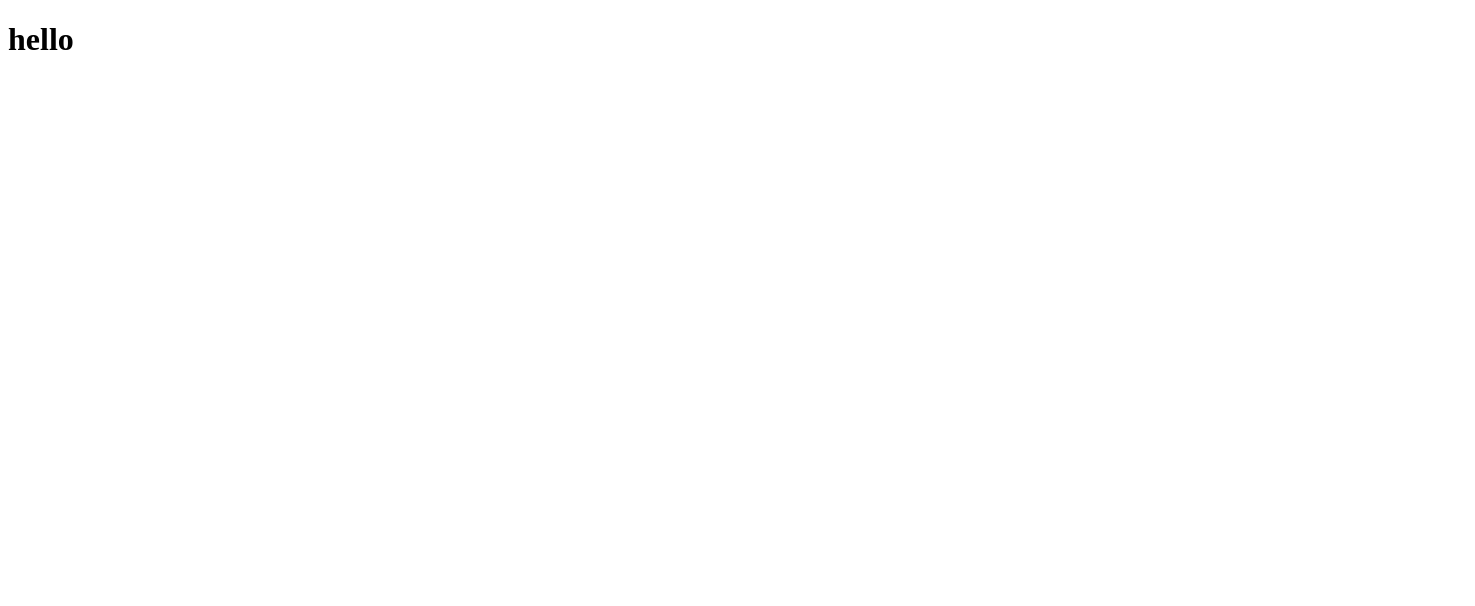
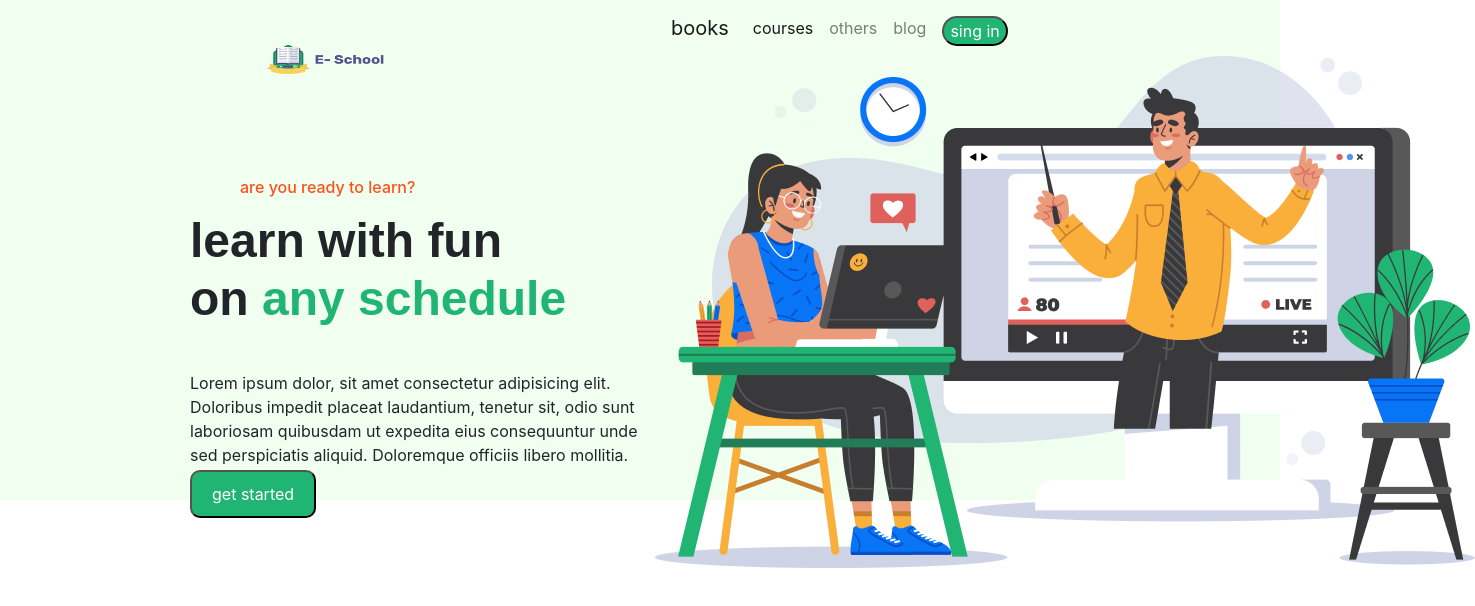
Before and after one commit to hironmokdom/e-school-resources, a plain HTML site: page index.html in a window 1280 px wide. Shown: the whole page, 1475 px wide, since content can reach past the window. Drawn offline with nearby package versions, Linux system fonts and the light colour scheme.

Commit message:
end my project

```diff
--- a/index.html
+++ b/index.html
@@ -4,9 +4,41 @@
     <meta charset="UTF-8">
     <meta name="viewport" content="width=device-width, initial-scale=1.0">
     <title>e-school</title>
+    <link rel="stylesheet" href="https://stackpath.bootstrapcdn.com/bootstrap/4.5.0/css/bootstrap.min.css" integrity="sha384-9aIt2nRpC12Uk9gS9baDl411NQApFmC26EwAOH8WgZl5MYYxFfc+NcPb1dKGj7Sk" crossorigin="anonymous">
+    <link rel="stylesheet" href="style.css">
 </head>
 <body>
-    <h1>hello</h1>
+    <div class="container-top">
+        <div class="row">
+            <div class="col-6">
+              <img class="top-img" src="images/ICON/Logo.png" alt="">
+              <h6>are you ready to learn?</h6>
+              <h1> learn with fun <br>on <span id="green">any schedule</span></h1>
+              <p class="lorem">Lorem ipsum dolor, sit amet consectetur adipisicing elit. Doloribus impedit placeat laudantium, tenetur sit, odio sunt laboriosam quibusdam ut expedita eius consequuntur unde sed perspiciatis aliquid. Doloremque officiis libero mollitia.</p>
+             <a href=""><button class="link-button">get started</button></a>
+            </div>
+            <div class="col-md-6">
+                <nav class="navbar navbar-expand-lg navbar-light">
+                    <a class="navbar-brand" href="#books">books</a>
+                    <button class="navbar-toggler" type="button" data-toggle="collapse" data-target="#navbarNavAltMarkup" aria-controls="navbarNavAltMarkup" aria-expanded="false" aria-label="Toggle navigation">
+                      <span class="navbar-toggler-icon"></span>
+                    </button>
+                    <div class="collapse navbar-collapse" id="navbarNavAltMarkup">
+                      <div class="navbar-nav">
+                        <a class="nav-item nav-link active" href="#courses">courses <span class="sr-only">(current)</span></a>
+                        <a class="nav-item nav-link" href="#others">others</a>
+                        <a class="nav-item nav-link" href="#blog">blog</a>
+                        <a class="nav-item nav-link disabled" href="#" tabindex="-1" aria-disabled="true">
+                            <button class="sing-button">sing in</button>
+                        </a>
+                      </div>
+                    </div>
+                  </nav>
+                  <img src="images/Photos/Illustration.png" alt="">
+
+            </div>
+        </div>
+    </div>
 
 
 </body>
--- a/style.css
+++ b/style.css
@@ -0,0 +1,56 @@
+.container-top{
+    position: absolute;
+    width: 100%;
+    height: 500px;
+    left: 0px;
+    top: 0px;
+    background-color: #F0FFF0;
+}
+.top-img{
+    position: absolute;
+    width: 118.07px;
+    height: 29px;
+    left: 282px;
+    top: 45px;
+}
+.sing-button{
+    position: absolute;
+    color: white;
+    background-color: #21B573;;
+    border-radius: 33px;
+}
+h6{
+    position: absolute;
+    left: 255px;
+    top: 178px;
+    color: #FD511A;
+}
+h1{
+    font-family: Arial, black;
+    position: absolute;
+    width: 405px;
+    height: 140px;
+    left: 205px;
+    top: 212px;
+    font-weight: bold;
+    font-size: 48px;
+}
+#green{
+    color:  #21B573;
+}
+.link-button{
+    position: absolute;
+    color: white;
+    left: 205px;
+    top: 470px;
+    max-resolution: 10px 20px;
+    padding: 10px 20px;
+    border-radius: 10px;
+    background-color: #21B573;
+
+}
+.lorem{
+    position: absolute;
+    left: 205px;
+    top: 371px;
+}
```
